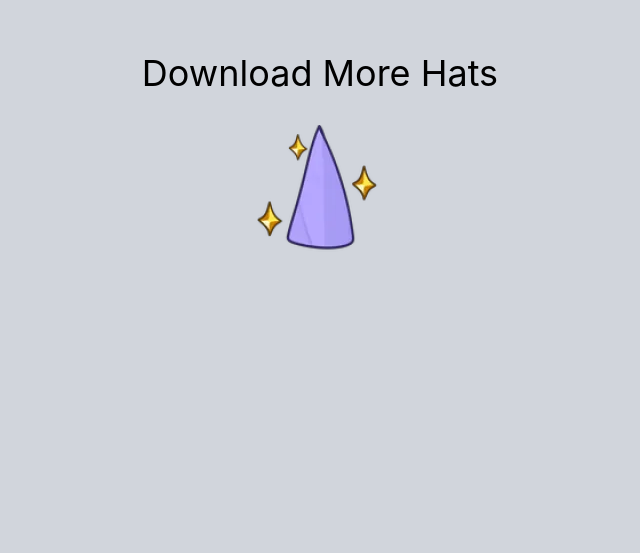
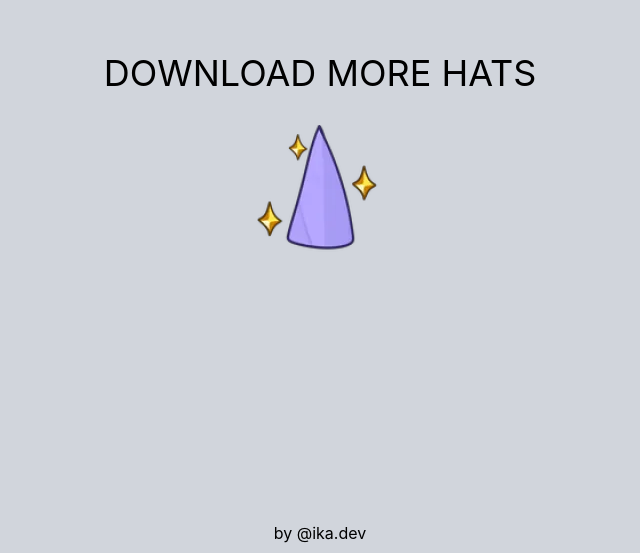
Before and after one commit to ikanexus/downloadmorehats.com, a website built with Vite: page index.html in a window 1280 px wide. Shown: the part 247-800 px from the top of the page, without its empty margins (320-960 px from the left). Built offline with nearby package versions, Linux system fonts and the light colour scheme.

Commit message:
add credits

```diff
--- a/index.html
+++ b/index.html
@@ -10,9 +10,10 @@
 		<style>[x-cloak]{display: none;}</style>
 	</head>
 	<body class="bg-gray-300 flex flex-col w-full h-screen items-center justify-center gap-8" x-data="{clicked: false}">
-		<h1 class="text-4xl" x-text="clicked ? 'You Wouldn\'t' : 'Download More Hats'">Download More Hats</h1>
+		<h1 class="text-4xl" x-text="clicked ? 'YOU WOULDN\'T' : 'DOWNLOAD MORE HATS'">DOWNLOAD MORE HATS</h1>
 		<img src="/src/assets/hat.webp" alt="HAT" class="cursor-pointer" title="Download" @click="clicked = true" x-show="!clicked">
 		<img src="/src/assets/gasp.webp" alt="YOU WOULDN'T" title="You Wouldn't?!" x-show="clicked" x-cloak>
-		<a class="text-fg-brand hover:underline" href="https://twitch.tv/dyarikku" x-show="clicked" x-cloak>Beg the Fox for Forgiveness</a>
+		<a class="hover:underline" href="https://twitch.tv/dyarikku" x-show="clicked" x-cloak>Beg the Fox for Forgiveness</a>
+		<a class="hover:underline absolute bottom-2" href="https://github.com/ikanexus/downloadmorehats.com">by @ika.dev</a>
 	</body>
 </html>
```
